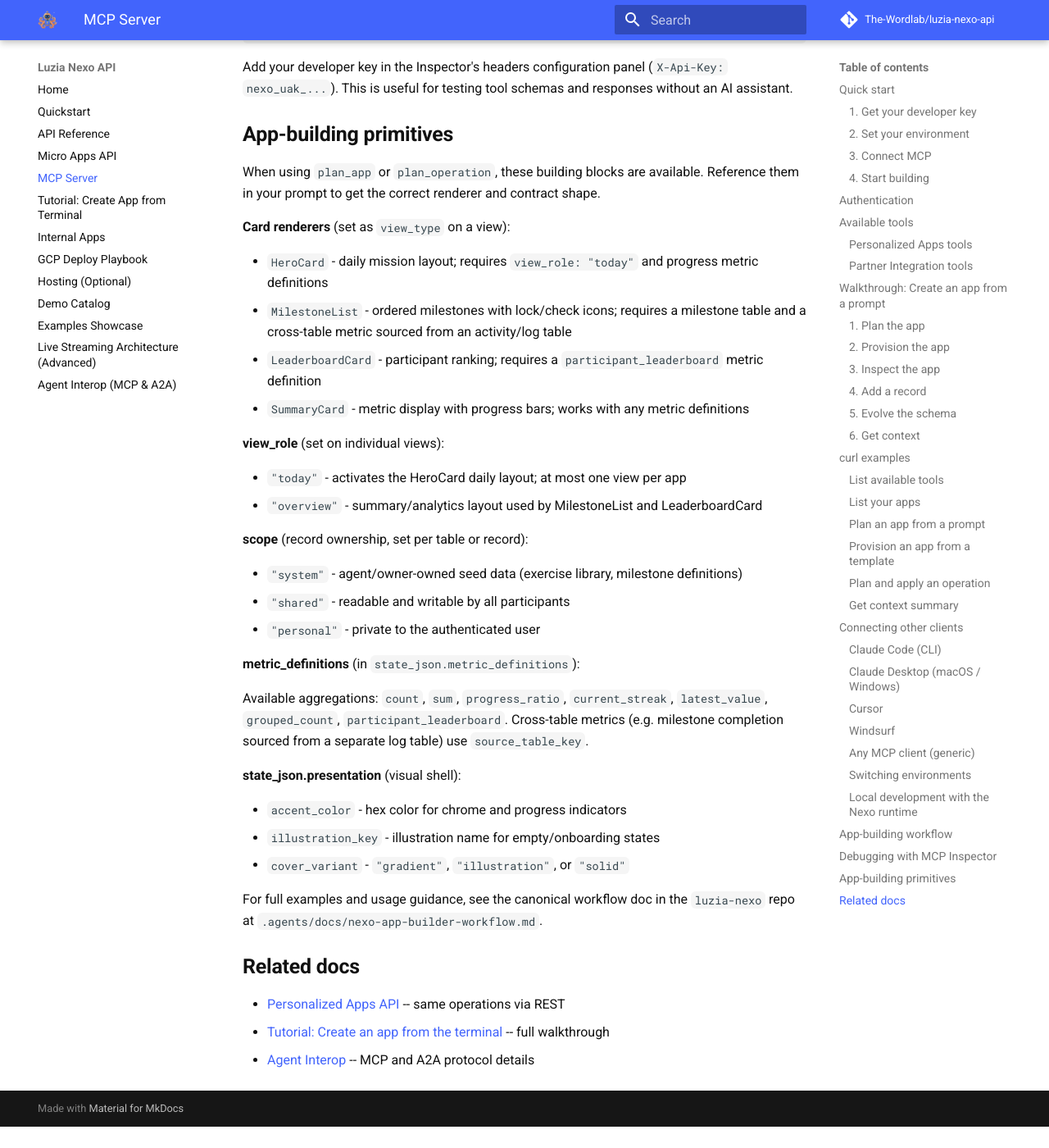
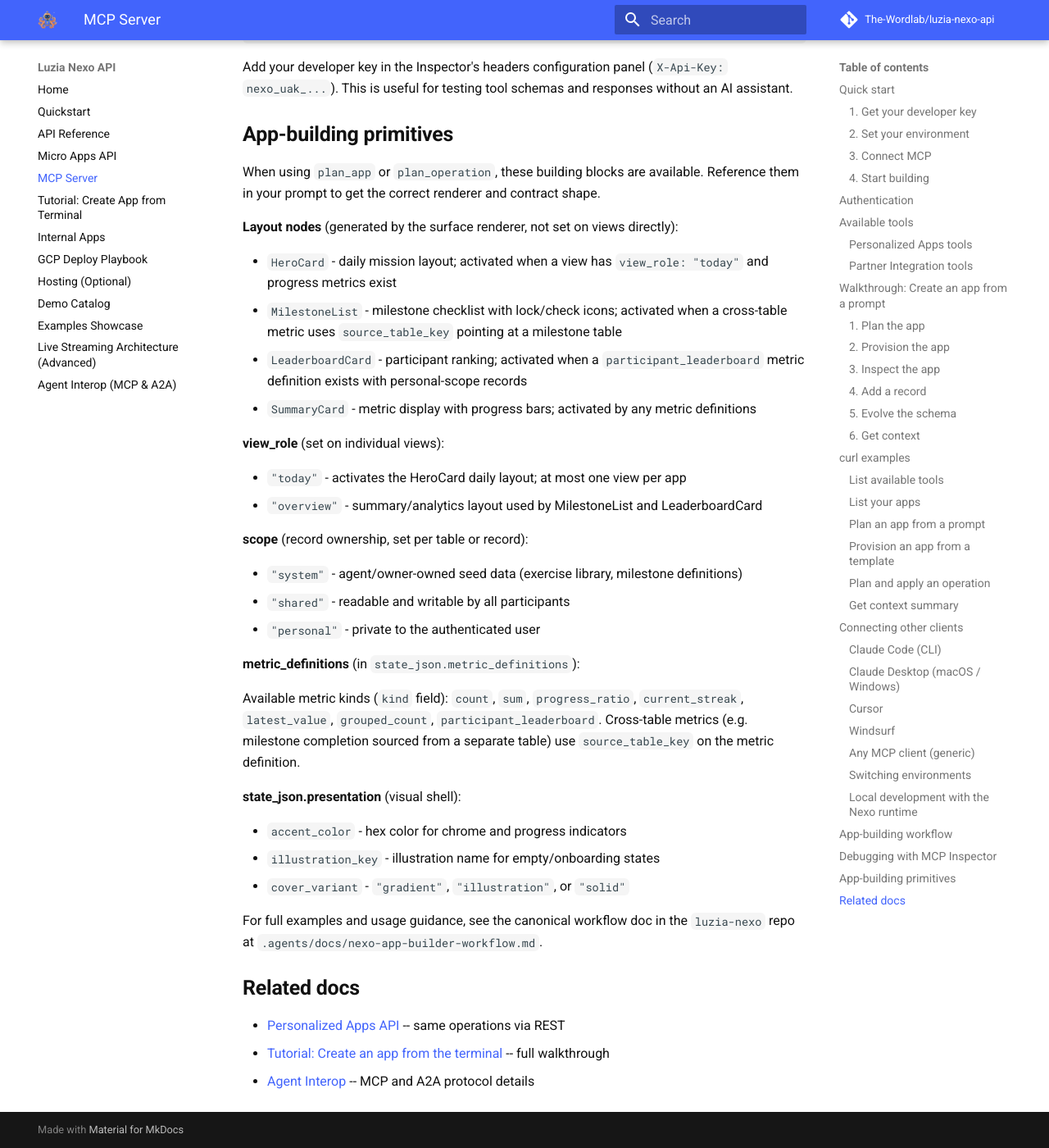
Before and after one commit to The-Wordlab/luzia-nexo-api, an MkDocs documentation site: the page built from docs/mcp.md, in a window 1280 px wide and 1400 px high, scrolled down 13166 px. Shown: the whole window at 82% size. Built offline with MkDocs 1.6.1 and Material for MkDocs 9.7.7, drawn with Linux system fonts in a browser that asks for light colours; comment, search, counter and statistics services are not loaded; before the commit the page ends 14540 px from its top, so only the background shows below that.

Commit message:
fix: contract-true primitive catalog in MCP docs
Layout nodes are generated by surface renderer, not set as view_type.
Metric discriminator is 'kind', not 'aggregation'.

Co-Authored-By: Claude Opus 4.6 (1M context) <noreply@anthropic.com>

```diff
--- a/docs/mcp.md
+++ b/docs/mcp.md
@@ -579,12 +579,12 @@ Add your developer key in the Inspector's headers configuration panel (`X-Api-Ke
 When using `plan_app` or `plan_operation`, these building blocks are available.
 Reference them in your prompt to get the correct renderer and contract shape.
 
-**Card renderers** (set as `view_type` on a view):
+**Layout nodes** (generated by the surface renderer, not set on views directly):
 
-- `HeroCard` - daily mission layout; requires `view_role: "today"` and progress metric definitions
-- `MilestoneList` - ordered milestones with lock/check icons; requires a milestone table and a cross-table metric sourced from an activity/log table
-- `LeaderboardCard` - participant ranking; requires a `participant_leaderboard` metric definition
-- `SummaryCard` - metric display with progress bars; works with any metric definitions
+- `HeroCard` - daily mission layout; activated when a view has `view_role: "today"` and progress metrics exist
+- `MilestoneList` - milestone checklist with lock/check icons; activated when a cross-table metric uses `source_table_key` pointing at a milestone table
+- `LeaderboardCard` - participant ranking; activated when a `participant_leaderboard` metric definition exists with personal-scope records
+- `SummaryCard` - metric display with progress bars; activated by any metric definitions
 
 **view_role** (set on individual views):
 
@@ -599,9 +599,10 @@ Reference them in your prompt to get the correct renderer and contract shape.
 
 **metric_definitions** (in `state_json.metric_definitions`):
 
-Available aggregations: `count`, `sum`, `progress_ratio`, `current_streak`,
-`latest_value`, `grouped_count`, `participant_leaderboard`. Cross-table metrics
-(e.g. milestone completion sourced from a separate log table) use `source_table_key`.
+Available metric kinds (`kind` field): `count`, `sum`, `progress_ratio`,
+`current_streak`, `latest_value`, `grouped_count`, `participant_leaderboard`.
+Cross-table metrics (e.g. milestone completion sourced from a separate table)
+use `source_table_key` on the metric definition.
 
 **state_json.presentation** (visual shell):
 
```
